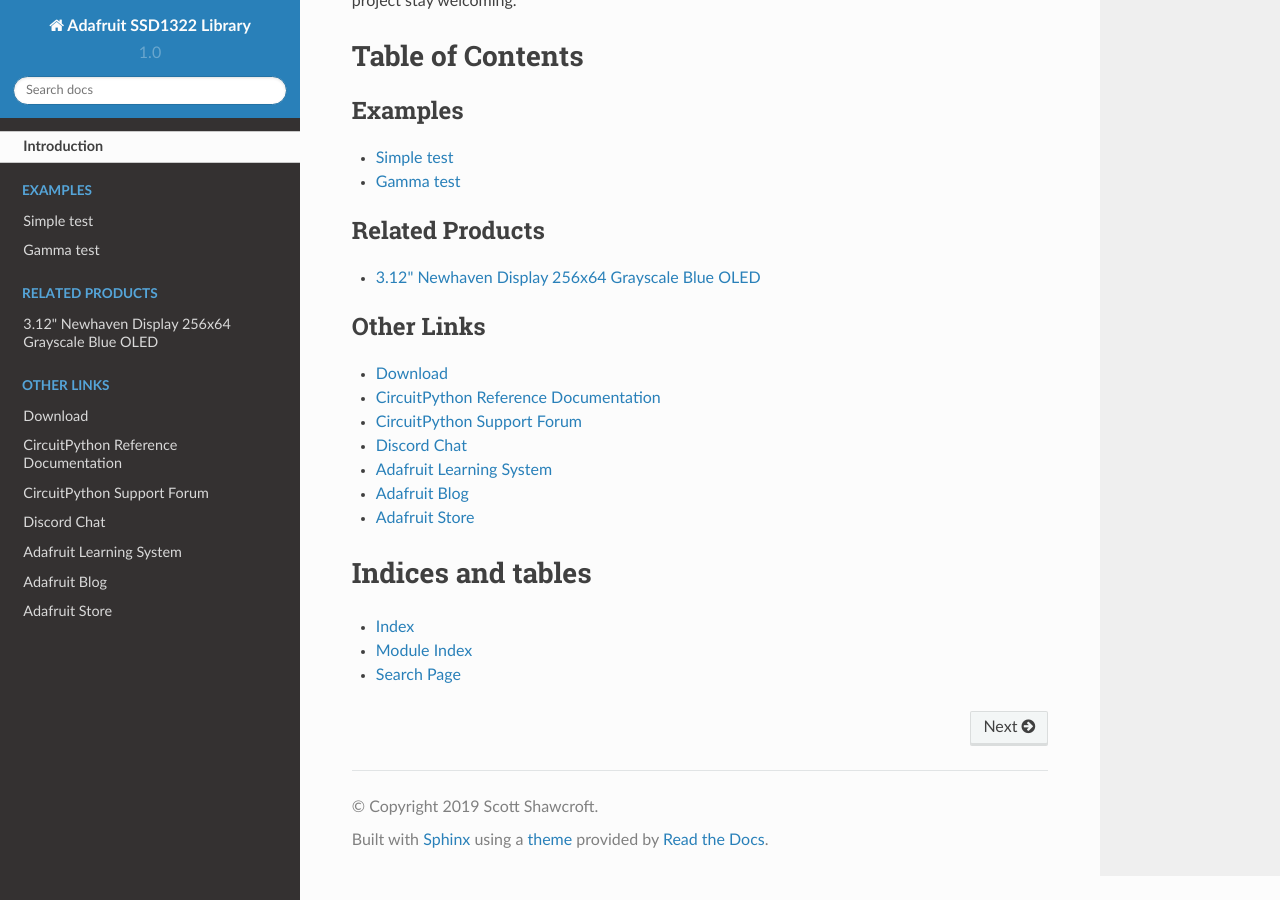
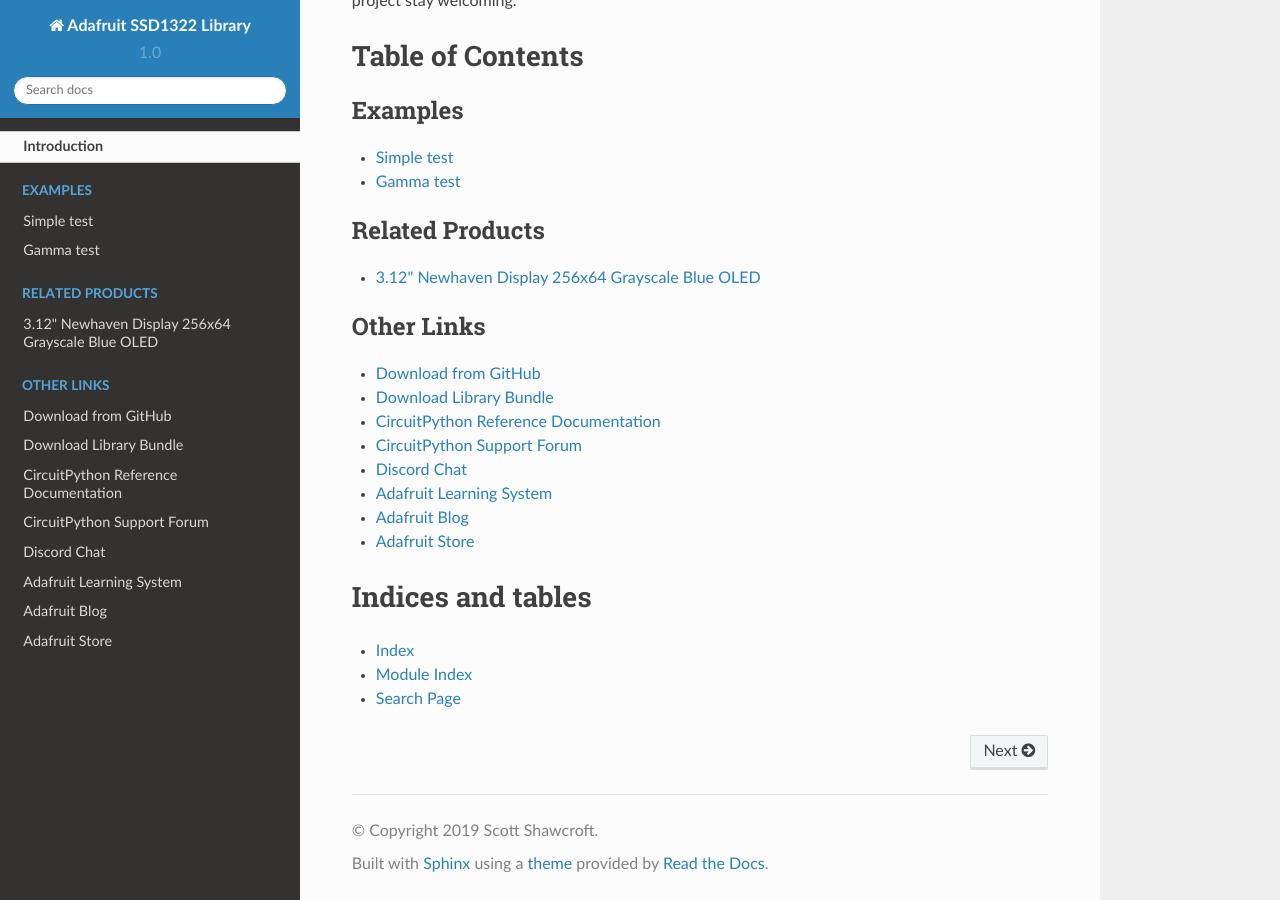
Before and after one commit to adafruit/Adafruit_CircuitPython_SSD1322, a Sphinx documentation site: the page built from docs/index.rst, in a window 1280 px wide and 900 px high, scrolled down 1627 px. Built offline with Sphinx 7.4.7 and the Read the Docs theme 2.0.0, drawn with Linux system fonts in a browser that asks for light colours.

Commit message:
Added cp.org link to index.rst

```diff
--- a/docs/index.rst
+++ b/docs/index.rst
@@ -31,7 +31,8 @@
 .. toctree::
     :caption: Other Links
 
-    Download <https://github.com/adafruit/Adafruit_CircuitPython_SSD1322/releases/latest>
+    Download from GitHub <https://github.com/adafruit/Adafruit_CircuitPython_SSD1322/releases/latest>
+    Download Library Bundle <https://circuitpython.org/libraries>
     CircuitPython Reference Documentation <https://docs.circuitpython.org>
     CircuitPython Support Forum <https://forums.adafruit.com/viewforum.php?f=60>
     Discord Chat <https://adafru.it/discord>
```
